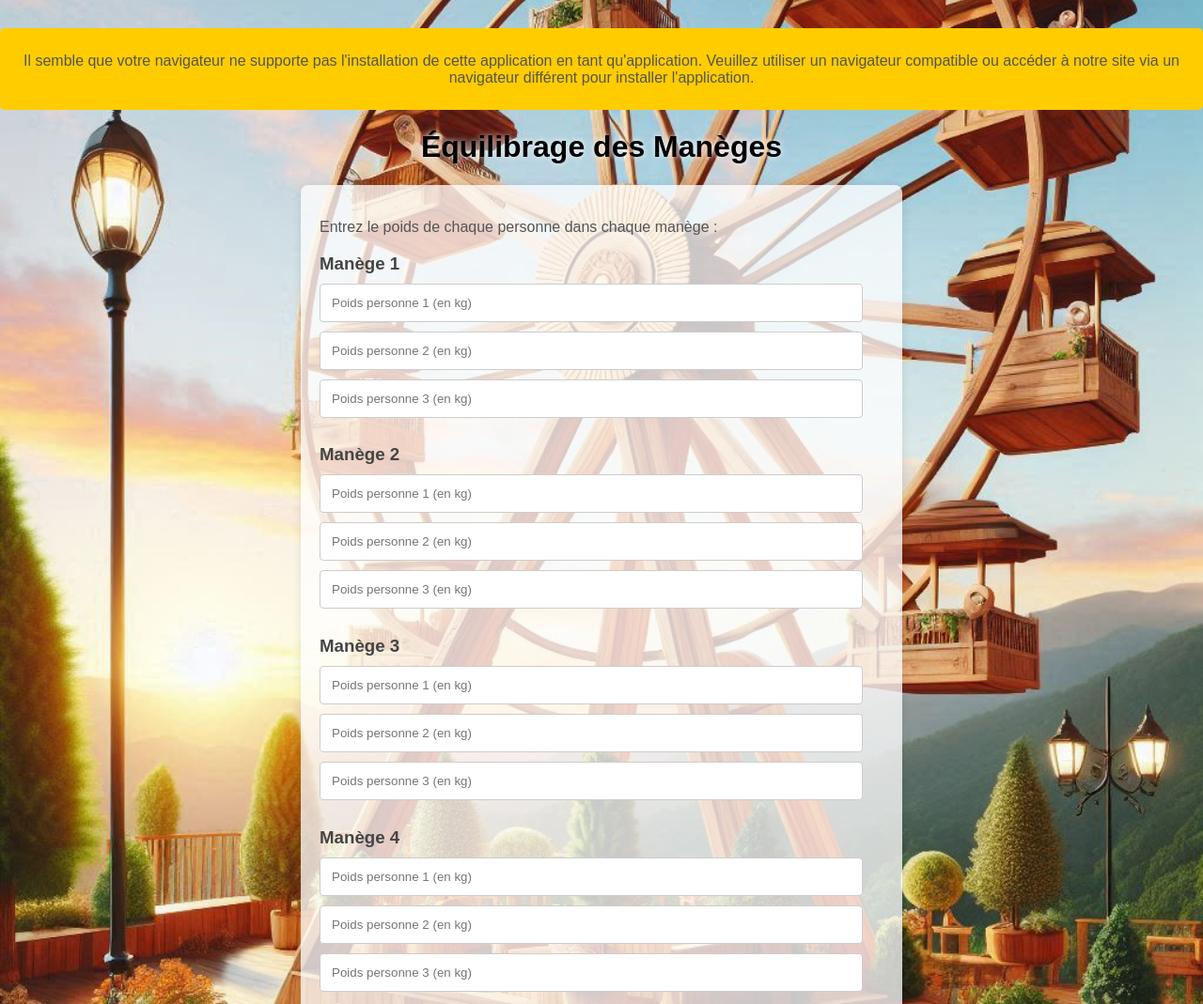
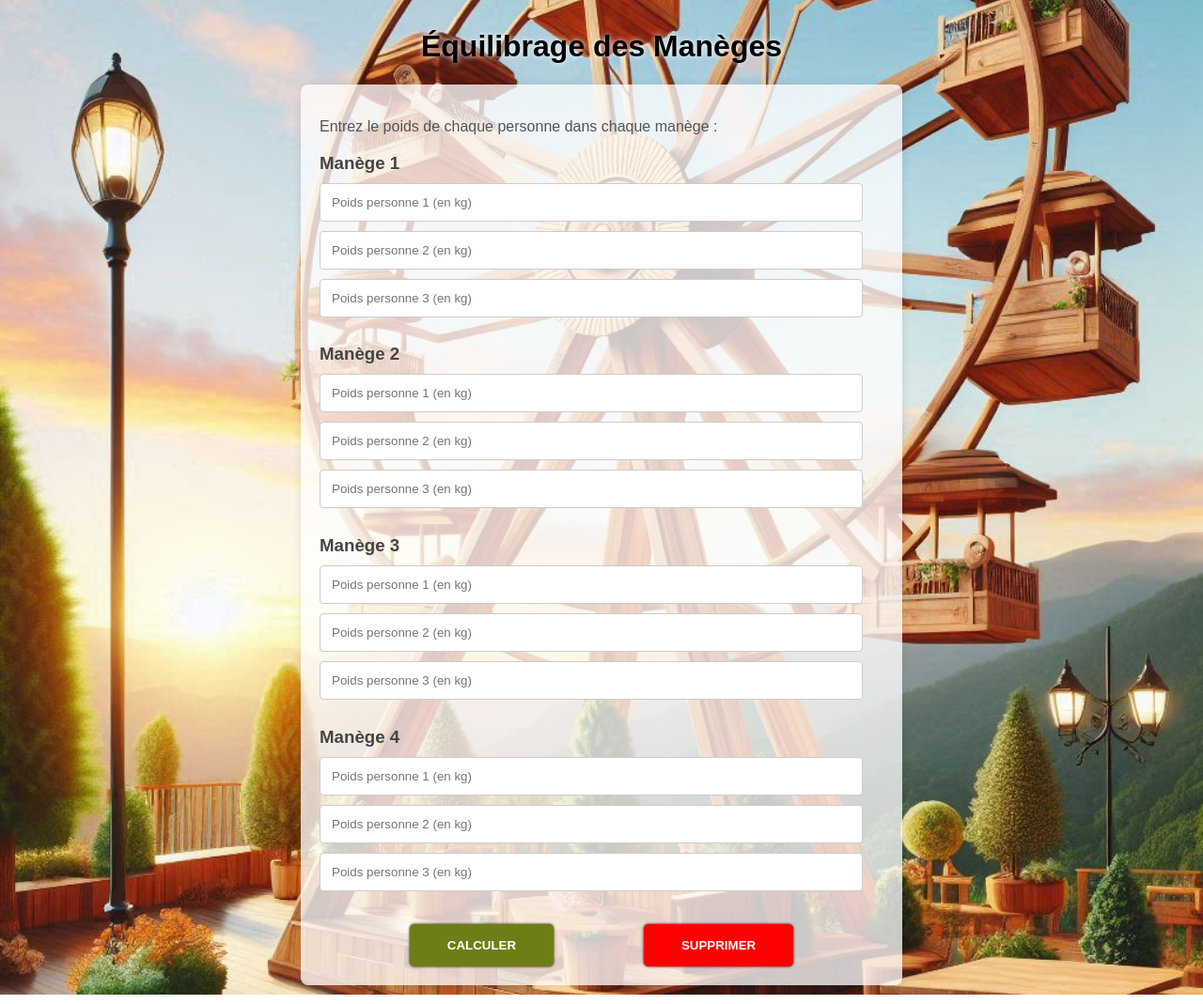
Before and after one commit to sousouben/calculatrice, a plain HTML site: page index.html in a window 1280 px wide. Shown: the top 1069 px of the page at 94% size. Drawn offline with Linux system fonts and the light colour scheme.

Commit message:
suppression message erreur

```diff
--- a/index.html
+++ b/index.html
@@ -13,16 +13,6 @@
     <button id="installButton" style="display: none">
       Installer l'Application
     </button>
-
-    <!-- Message d'avertissement pour les navigateurs non compatibles -->
-    <div id="installMessage" style="display: none">
-      <p>
-        Il semble que votre navigateur ne supporte pas l'installation de cette
-        application en tant qu'application. Veuillez utiliser un navigateur
-        compatible ou accéder à notre site via un navigateur différent pour
-        installer l'application.
-      </p>
-    </div>
 
     <h1>Équilibrage des Manèges</h1>
 
--- a/script.js
+++ b/script.js
@@ -77,10 +77,3 @@ window.addEventListener("beforeinstallprompt", (e) => {
     });
   });
 });
-
-if (
-  !window.matchMedia("(display-mode: standalone)").matches &&
-  !deferredPrompt
-) {
-  document.getElementById("installMessage").style.display = "block";
-}
--- a/style.css
+++ b/style.css
@@ -12,15 +12,6 @@ body {
   align-items: center;
   height: auto;
   flex-direction: column;
-}
-
-#installMessage {
-  background-color: #ffcc00;
-  color: #333;
-  padding: 10px;
-  border-radius: 5px;
-  margin-top: 20px;
-  text-align: center;
 }
 
 h1 {
```
